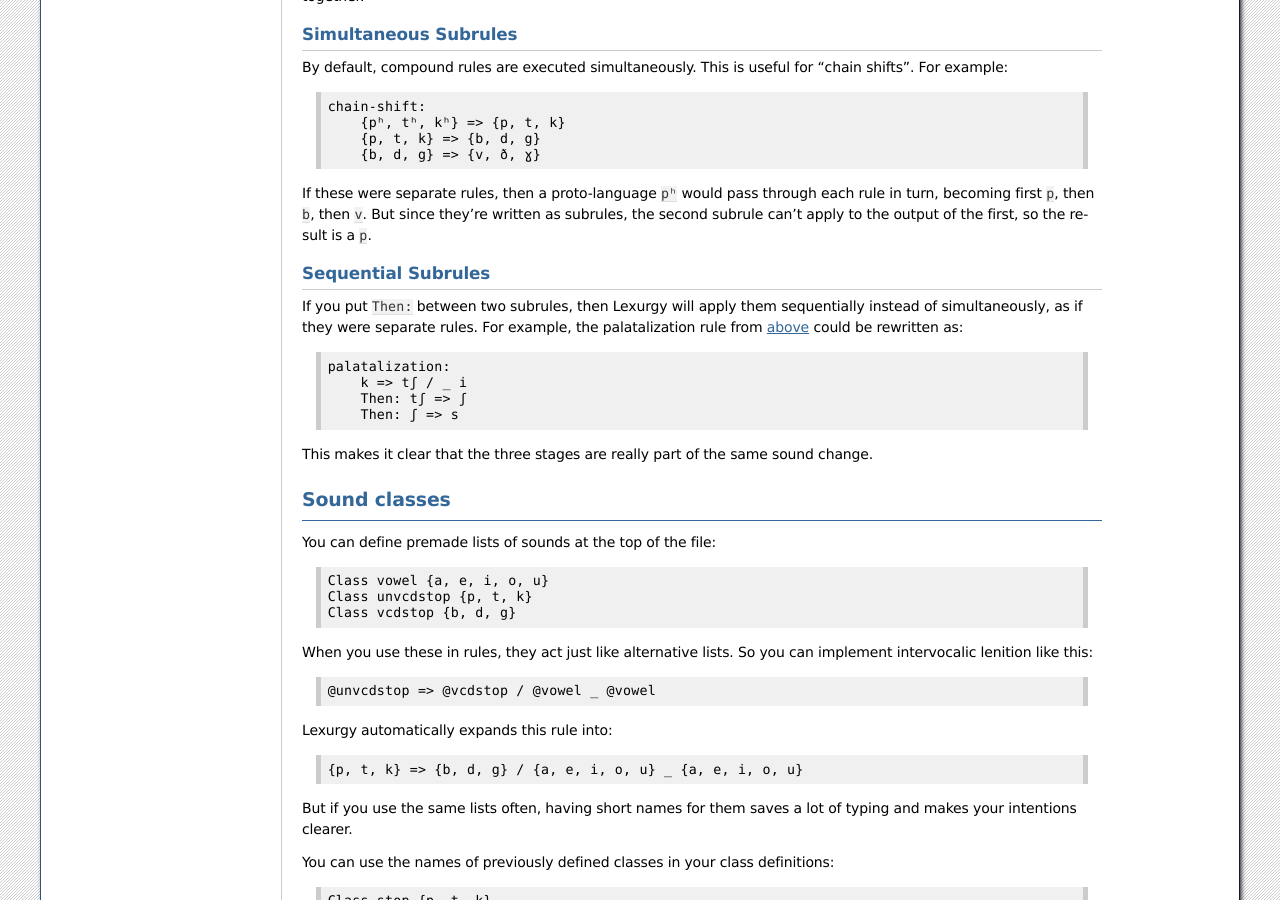
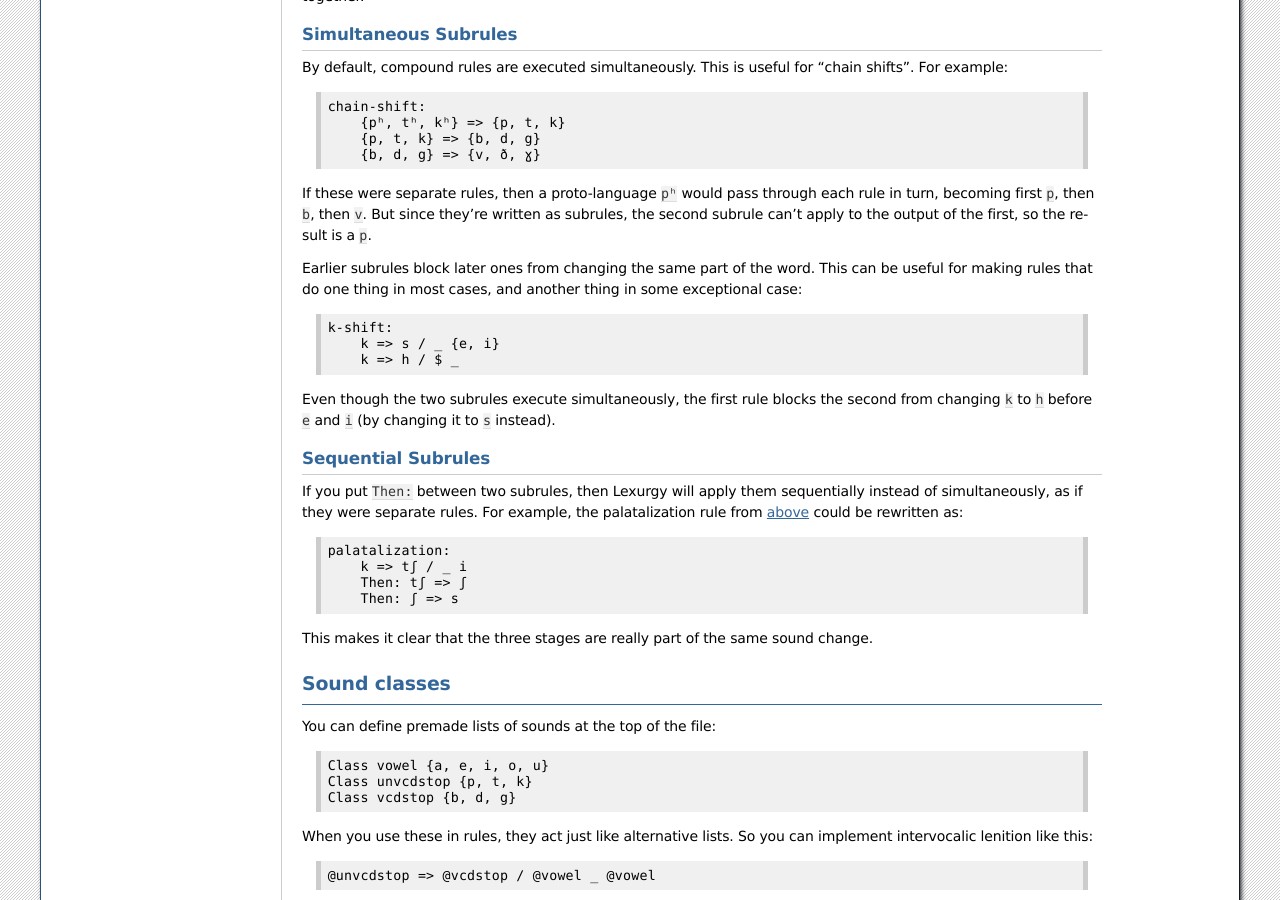
Before and after one commit to def-gthill/lexurgy, a Sphinx documentation site: the page built from doc/source/sc-dsl.rst, in a window 1280 px wide and 900 px high, scrolled down 2965 px. Built offline with Sphinx 7.4.7, drawn with Linux system fonts in a browser that asks for light colours.

Commit message:
Added an explanation of subrule blocking

```diff
--- a/doc/source/sc-dsl.rst
+++ b/doc/source/sc-dsl.rst
@@ -198,6 +198,18 @@ If these were separate rules, then a proto-language ``pʰ`` would pass through e
 rule in turn, becoming first ``p``, then ``b``, then ``v``. But since they're
 written as subrules, the second subrule can't apply to the output of the first,
 so the result is a ``p``.
+
+Earlier subrules block later ones from changing the same part of the word.
+This can be useful for making rules that do one thing in most cases,
+and another thing in some exceptional case::
+
+    k-shift:
+        k => s / _ {e, i}
+        k => h / $ _
+
+Even though the two subrules execute simultaneously, the first rule
+blocks the second from changing ``k`` to ``h`` before ``e`` and ``i``
+(by changing it to ``s`` instead).
 
 Sequential Subrules
 ~~~~~~~~~~~~~~~~~~~
```
